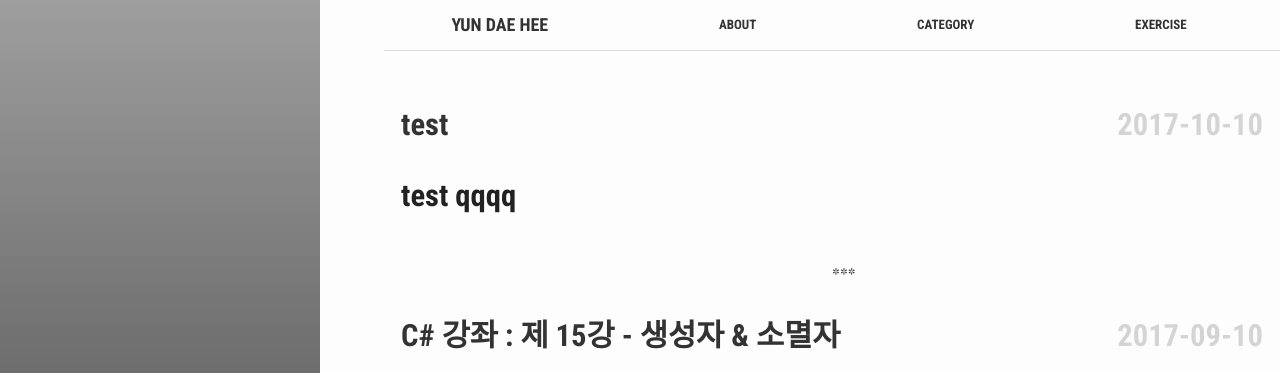
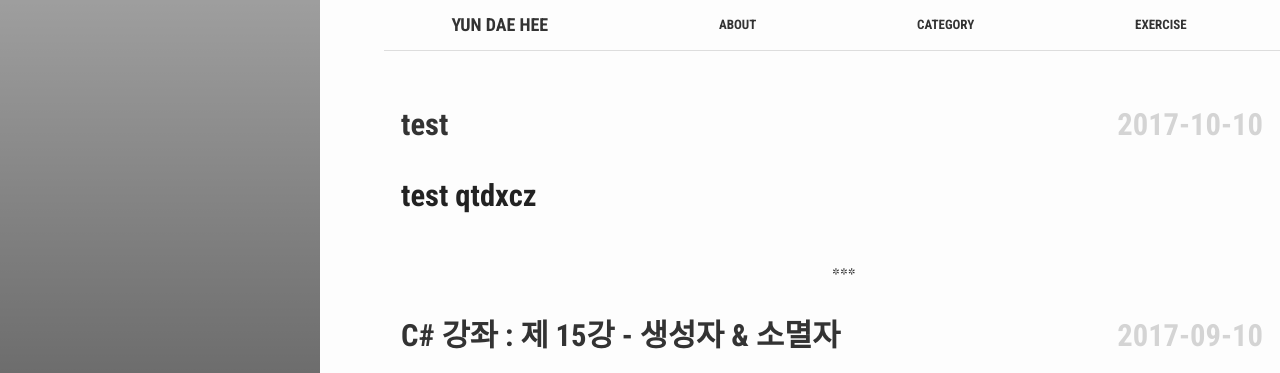
Before and after one commit to test076923/test076923.github.io, a Jekyll site: the page built from index.html, in a window 1280 px wide and 900 px high. Shown: the top 373 px of the window. Built offline with Jekyll 4.4.1, drawn with Linux system fonts in a browser that asks for light colours; comment, search, counter and statistics services are not loaded.

Commit message:
Update 2017-10-10-ssstest.md

```diff
--- a/_posts/2017-10-10-ssstest.md
+++ b/_posts/2017-10-10-ssstest.md
@@ -11,7 +11,7 @@ tags: ['testsets']
 author: 윤대희
 ---
 
-## test qqqq ##
+## test qtdxcz ##
 
 1: {{ (site.tags | first).categories }}
 <br>
```
